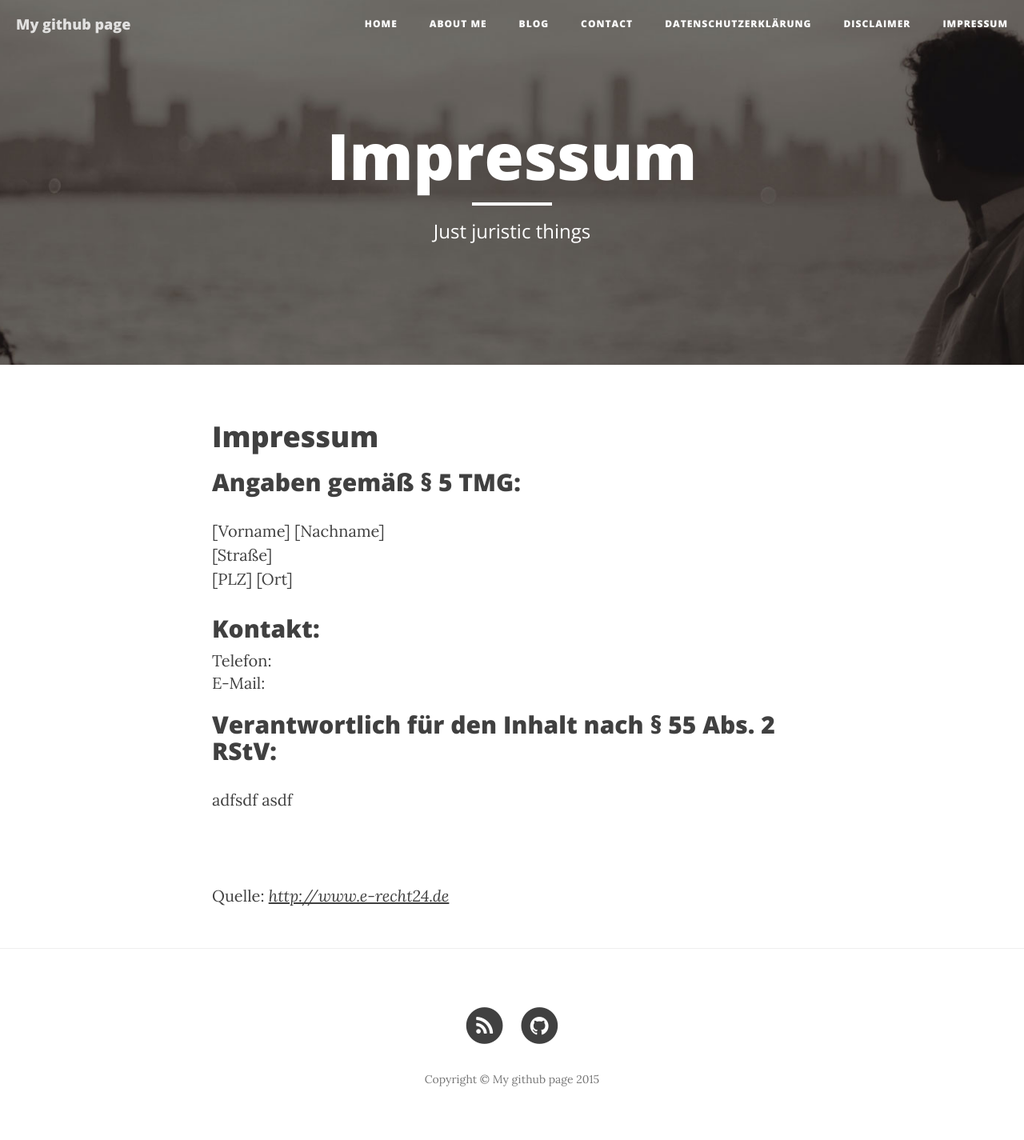
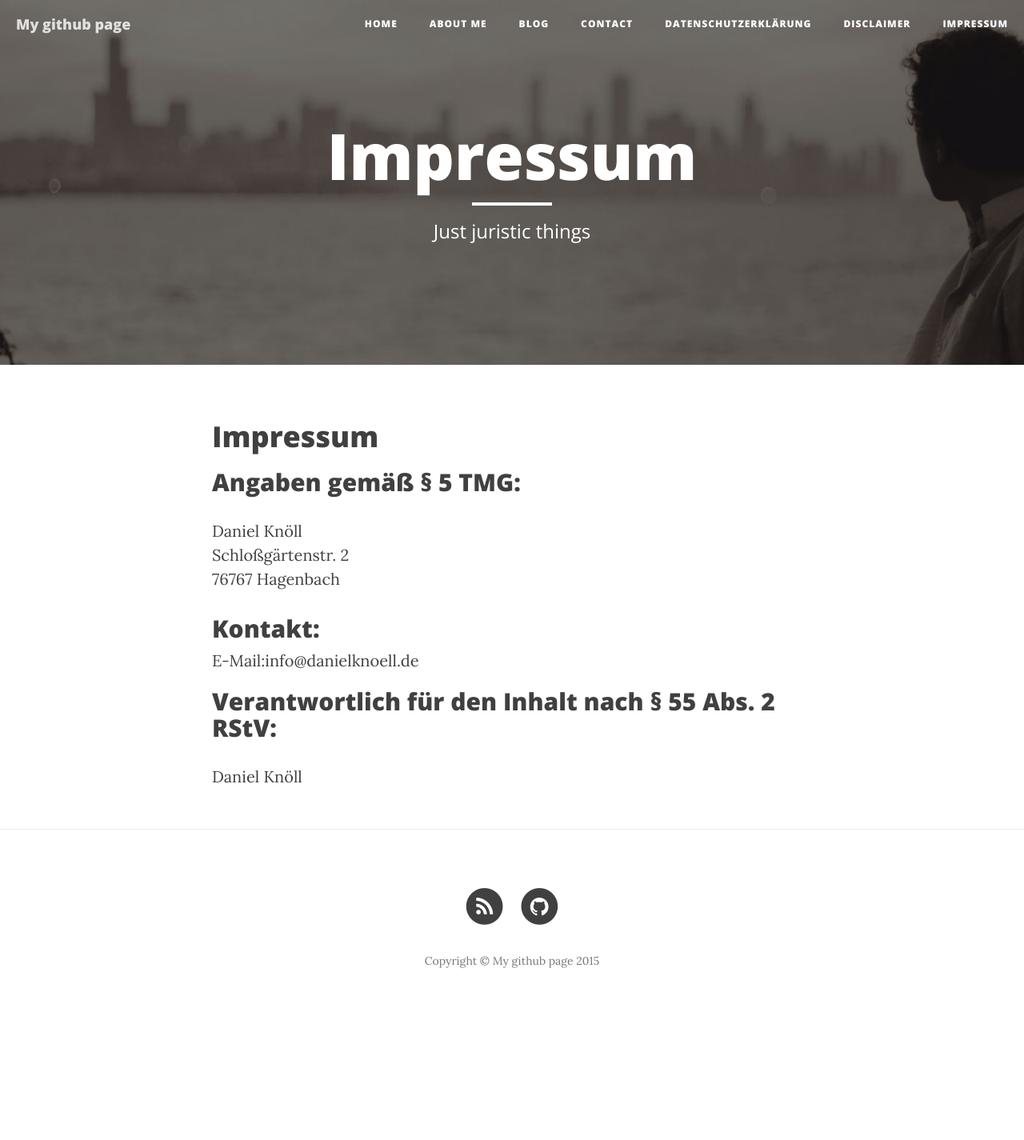
Before and after one commit to Danny4927/danny4927.github.io, a Jekyll site: the page built from impressum.md, in a window 1280 px wide. Shown: the whole page at 80% size. Built offline with Jekyll 4.4.1, drawn with Linux system fonts in a browser that asks for light colours; nearby versions of some CDN libraries; after the commit the page ends 1277 px from its top, so only the background shows below that.

Commit message:
filled juristic things with real data

```diff
--- a/impressum.md
+++ b/impressum.md
@@ -7,18 +7,14 @@ header-img: "../img/about-bg.jpg"
 
 <h1>Impressum</h1>
 <h2>Angaben gemäß § 5 TMG:</h2>
-<p>[Vorname] [Nachname]<br />
-[Straße]<br />
-[PLZ] [Ort]
+<p>Daniel Knöll<br />
+Schloßgärtenstr. 2<br />
+76767 Hagenbach
 </p>
 <h2>Kontakt:</h2>
-<table><tr>
-<td>Telefon:</td>
-<td></td></tr>
+<table>
 <tr><td>E-Mail:</td>
-<td></td>
+<td>info@danielknoell.de</td>
 </tr></table>
 <h2>Verantwortlich für den Inhalt nach § 55 Abs. 2 RStV:</h2>
-<p>adfsdf asdf</p>
-<p> </p>
-<p>Quelle: <em><a rel="nofollow" href="http://www.e-recht24.de/impressum-generator.html">http://www.e-recht24.de</a></em></p>
+<p>Daniel Knöll</p>
```
Also changed, not shown: datenschutzerklaerung.md (+1 -4 lines).
